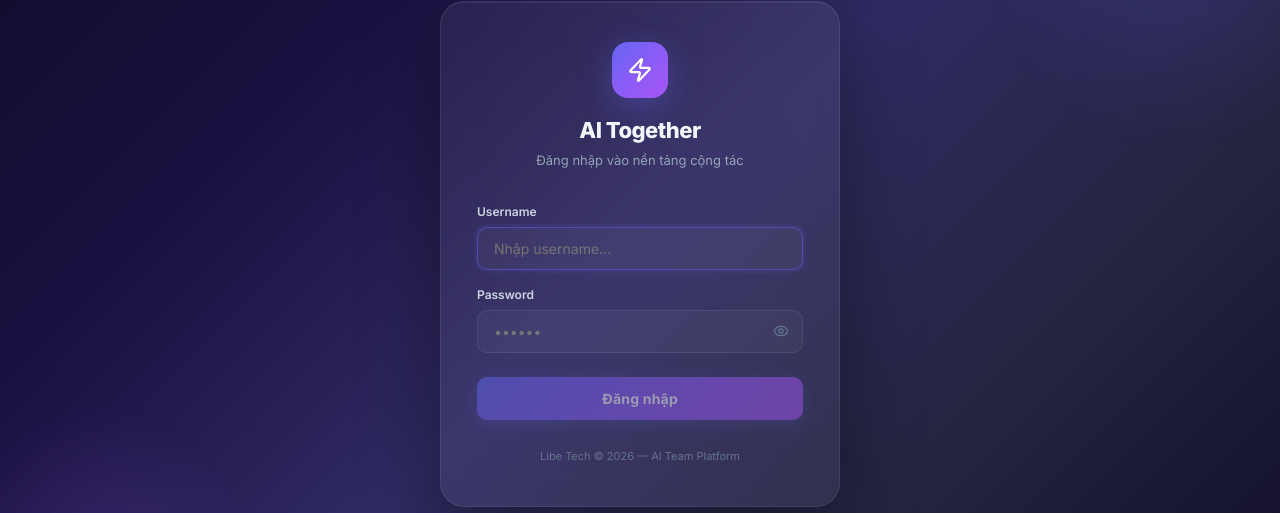
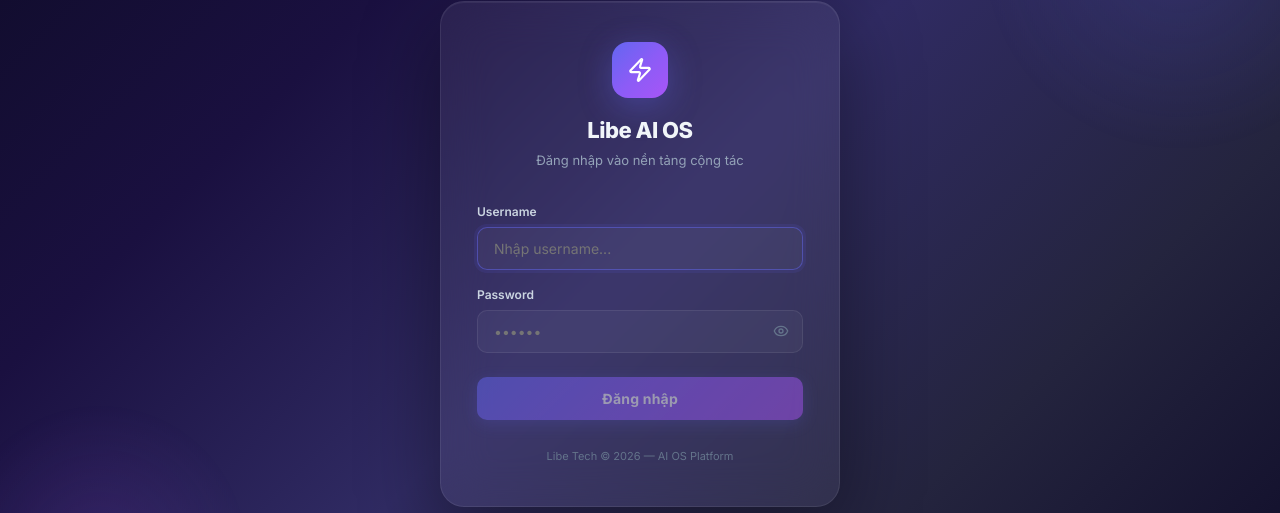
Before and after one commit to toanduc1993-cmd/ai-together, a Next.js app: page / in a window 1280 px wide. Shown: the part 146-659 px from the top of the page. Built offline with nearby package versions, Linux system fonts and the light colour scheme.

Commit message:
rebrand: Rename to Libe AI OS across app

```diff
--- a/app/layout.js
+++ b/app/layout.js
@@ -3,7 +3,7 @@ import { UserProvider } from "@/lib/UserContext";
 import LayoutWrapper from "@/components/Layout";
 
 export const metadata = {
-  title: "AI Together — Libe Tech",
+  title: "Libe AI OS",
   description: "Nền tảng cộng tác team AI-native — Môi trường cạnh tranh, học AI cùng nhau, bùng nổ năng suất.",
 };
 
--- a/components/Layout.jsx
+++ b/components/Layout.jsx
@@ -95,8 +95,8 @@ export default function Layout({ children }) {
                     </div>
                     {!collapsed && (
                         <div style={{ overflow: "hidden" }}>
-                            <div style={{ color: "var(--text-primary)", fontWeight: 800, fontSize: 18, letterSpacing: -0.3 }}>AI Together</div>
-                            <div style={{ color: "var(--accent)", fontSize: 10, fontWeight: 600, letterSpacing: 1.5, textTransform: "uppercase" }}>Libe Tech</div>
+                            <div style={{ color: "var(--text-primary)", fontWeight: 800, fontSize: 18, letterSpacing: -0.3 }}>Libe AI OS</div>
+                            <div style={{ color: "var(--accent)", fontSize: 10, fontWeight: 600, letterSpacing: 1.5, textTransform: "uppercase" }}>LIBE TECH</div>
                         </div>
                     )}
                 </div>
--- a/components/LoginPage.jsx
+++ b/components/LoginPage.jsx
@@ -52,7 +52,7 @@ export default function LoginPage() {
                     }}>
                         <Zap size={26} color="#fff" />
                     </div>
-                    <h1 style={{ color: "#F1F5F9", fontSize: 22, fontWeight: 800, marginBottom: 4, letterSpacing: -0.5 }}>AI Together</h1>
+                    <h1 style={{ color: "#F1F5F9", fontSize: 22, fontWeight: 800, marginBottom: 4, letterSpacing: -0.5 }}>Libe AI OS</h1>
                     <p style={{ color: "#94A3B8", fontSize: 13, fontWeight: 400 }}>Đăng nhập vào nền tảng cộng tác</p>
                 </div>
 
@@ -114,7 +114,7 @@ export default function LoginPage() {
                 </form>
 
                 <div style={{ textAlign: "center", marginTop: 24 }}>
-                    <span style={{ fontSize: 11, color: "#64748B" }}>Libe Tech © 2026 — AI Team Platform</span>
+                    <span style={{ fontSize: 11, color: "#64748B" }}>Libe Tech © 2026 — AI OS Platform</span>
                 </div>
             </div>
         </div>
```
